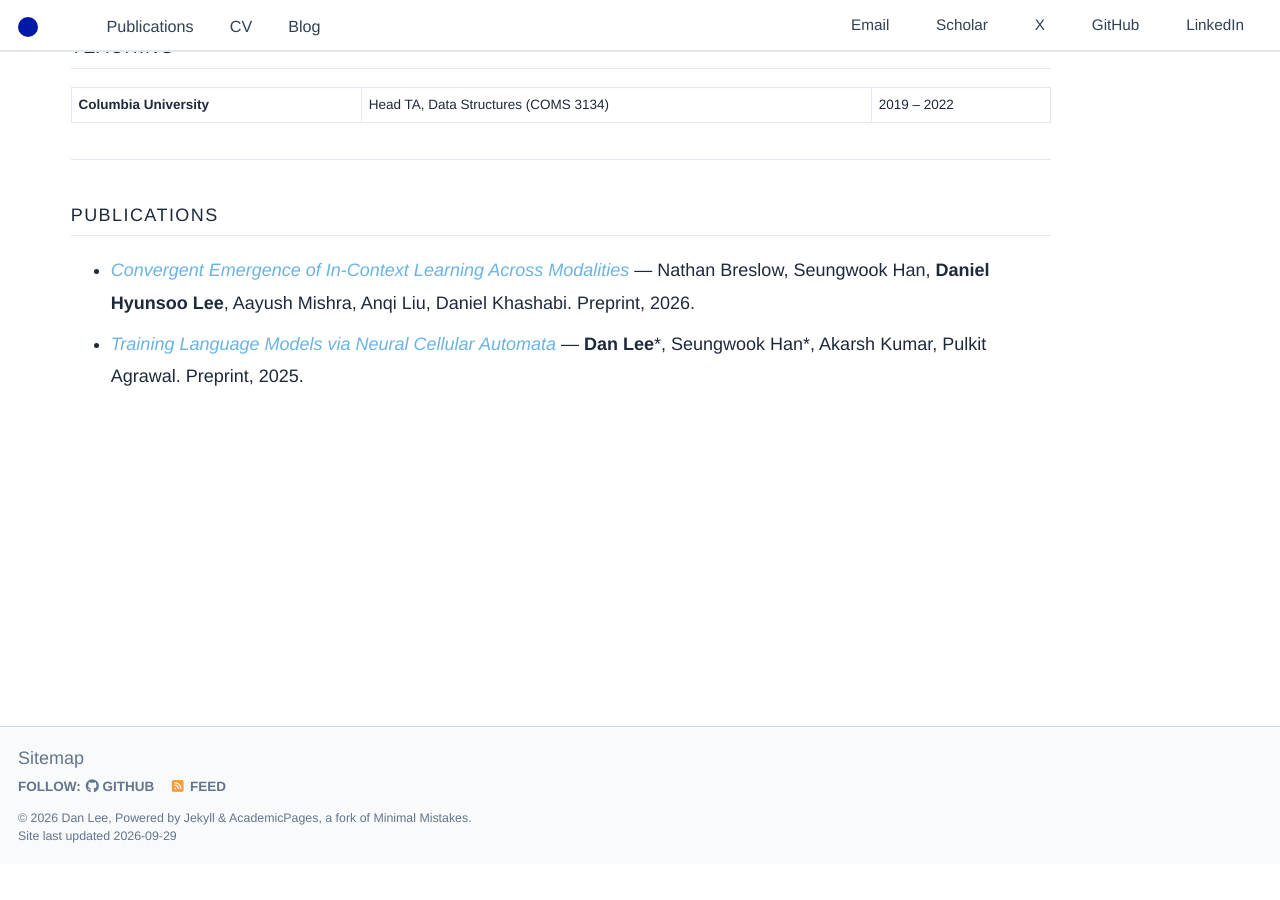
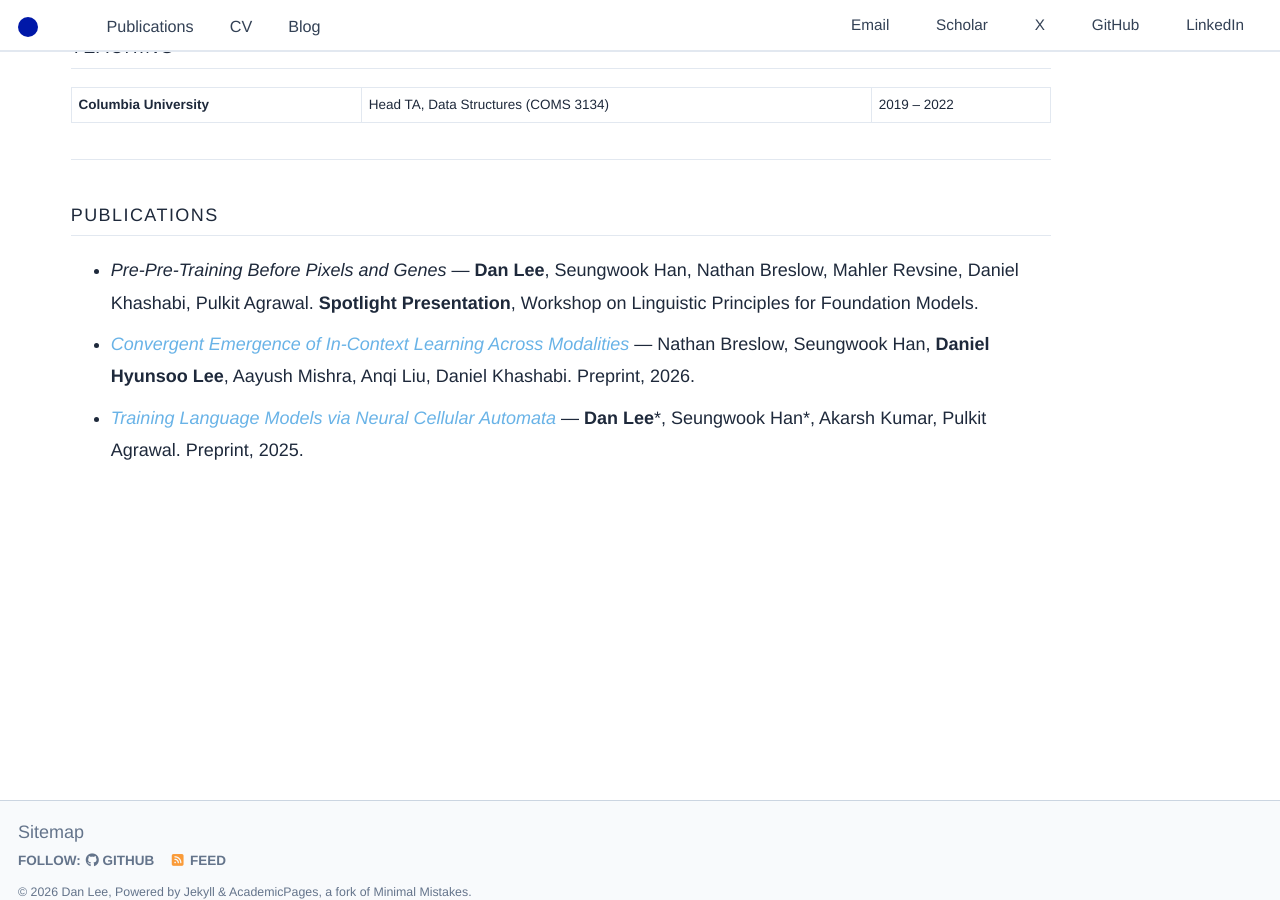
Before and after one commit to danihyunlee/danihyunlee.github.io, a Jekyll site: the page built from _pages/cv.md, in a window 1280 px wide and 900 px high, scrolled down 1521 px. Built offline with Jekyll 4.4.1, drawn with Linux system fonts in a browser that asks for light colours; before the commit the page ends 2385 px from its top, so only the background shows below that.

Commit message:
Add spotlight presentation to CV

```diff
--- a/_pages/cv.md
+++ b/_pages/cv.md
@@ -60,5 +60,6 @@ B.S. in Computer Science (Intelligent Systems Track), Minor in Economics | *Summ
 
 ## Publications
 
+- *Pre-Pre-Training Before Pixels and Genes* — **Dan Lee**, Seungwook Han, Nathan Breslow, Mahler Revsine, Daniel Khashabi, Pulkit Agrawal. **Spotlight Presentation**, Workshop on Linguistic Principles for Foundation Models.
 - *[Convergent Emergence of In-Context Learning Across Modalities](https://arxiv.org/abs/2609.14011)* — Nathan Breslow, Seungwook Han, **Daniel Hyunsoo Lee**, Aayush Mishra, Anqi Liu, Daniel Khashabi. Preprint, 2026.
 - *[Training Language Models via Neural Cellular Automata](https://arxiv.org/abs/2603.10055)* — **Dan Lee**\*, Seungwook Han\*, Akarsh Kumar, Pulkit Agrawal. Preprint, 2025.
```
